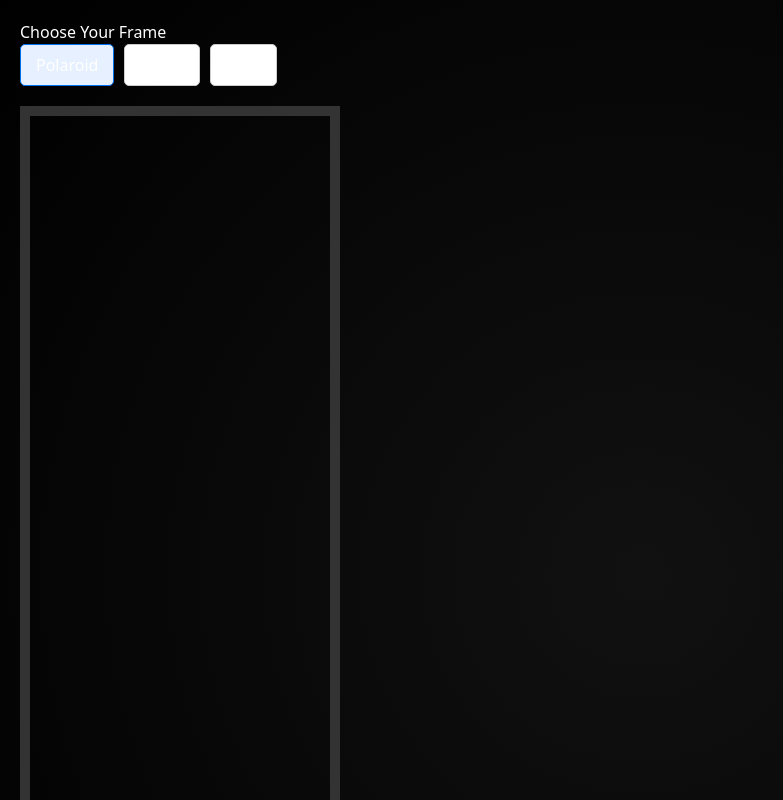
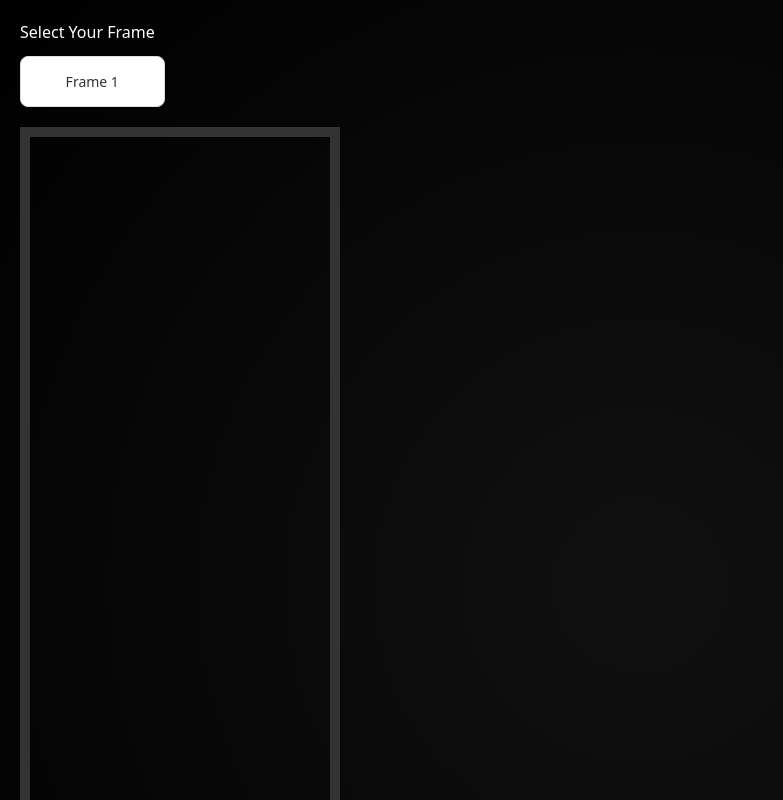
Before and after one commit to mardysonjustin/DearMemory, a Next.js app: page /frame in a window 1280 px wide. Shown: the top 800 px of the page, without its empty margins (0-783 px from the left). Built offline with nearby package versions, Linux system fonts and the light colour scheme.

Commit message:
working custom frame

```diff
--- a/pages/frame.js
+++ b/pages/frame.js
@@ -2,33 +2,43 @@ import { useEffect, useRef, useState } from "react";
 
 export default function FramePage() {
   const [photos, setPhotos] = useState([]);
-  const [frame, setFrame] = useState("polaroid");
+  const [frameName, setFrameName] = useState("");
+  const [availableFrames, setAvailableFrames] = useState([]);
   const canvasRef = useRef(null);
 
   useEffect(() => {
     const selected = JSON.parse(localStorage.getItem("selectedPhotos")) || [];
-    setPhotos(selected);
+    setPhotos(selected.slice(0, 4));
+  }, []);
+
+  useEffect(() => {
+    // load available frame names from manifest
+    fetch("/frames/manifest.json")
+      .then((res) => (res.ok ? res.json() : []))
+      .then((list) => {
+        if (Array.isArray(list)) {
+          const normalized = list.map((item) =>
+            typeof item === "string"
+              ? { name: item }
+              : {
+                  name: item.name,
+                  backgroundColor: item.backgroundColor,
+                  overlayPosition: item.overlayPosition,
+                }
+          );
+          setAvailableFrames(normalized.filter((f) => f && f.name));
+        }
+      })
+      .catch(() => {});
   }, []);
 
   useEffect(() => {
     if (photos.length === 4) {
       drawFrame();
     }
-    // eslint-disable-next-line react-hooks/exhaustive-deps
-  }, [photos, frame]);
+  }, [photos, frameName]);
 
-  function drawRoundedRect(ctx, x, y, width, height, radius) {
-    const r = Math.min(radius, width / 2, height / 2);
-    ctx.beginPath();
-    ctx.moveTo(x + r, y);
-    ctx.arcTo(x + width, y, x + width, y + height, r);
-    ctx.arcTo(x + width, y + height, x, y + height, r);
-    ctx.arcTo(x, y + height, x, y, r);
-    ctx.arcTo(x, y, x + width, y, r);
-    ctx.closePath();
-  }
-
-  const drawFrame = () => {
+  const drawFrame = async () => {
     const canvas = canvasRef.current;
     const ctx = canvas.getContext("2d");
 
@@ -37,194 +47,171 @@ export default function FramePage() {
     canvas.width = width;
     canvas.height = height;
 
-    const outerMargin = 40;
-    const innerMargin = 40;
-    const footerHeight = 220;
-    const borderRadius = 40;
-    const photoGap = 30;
-
-    const contentTop = outerMargin + innerMargin;
-    const contentBottom = height - outerMargin - innerMargin - footerHeight;
-    const availableHeight = contentBottom - contentTop;
-    const photoWidth = width - outerMargin * 2 - innerMargin * 2;
-    const photoHeight = (availableHeight - photoGap * 3) / 4;
+    // Resolve selected frame config
+    const selectedFrame = availableFrames.find((f) => f.name === frameName) || null;
+    const backgroundColor = selectedFrame?.backgroundColor || "#ffffff";
+    const overlayPosition = selectedFrame?.overlayPosition || "above"; // 'above' | 'below'
 
     ctx.clearRect(0, 0, width, height);
+    ctx.fillStyle = backgroundColor;
+    ctx.fillRect(0, 0, width, height);
 
-    ctx.save();
-    ctx.shadowColor = "rgba(0,0,0,0.2)";
-    ctx.shadowBlur = 40;
-    ctx.shadowOffsetY = 20;
+    const slots = [
+      { x: 80, y: 80, w: 840, h: 632 },
+      { x: 80, y: 743, w: 840, h: 632 },
+      { x: 80, y: 1405, w: 840, h: 632 },
+      { x: 80, y: 2068, w: 840, h: 632 },
+    ];
 
-    drawRoundedRect(ctx, outerMargin, outerMargin, width - outerMargin * 2, height - outerMargin * 2, borderRadius);
-
-    if (frame === "polaroid") {
-      ctx.fillStyle = "#ffffff";
-    } else if (frame === "wood") {
-      const grad = ctx.createLinearGradient(0, 0, width, height);
-      grad.addColorStop(0, "#6e3b1f");
-      grad.addColorStop(0.5, "#8b5a2b");
-      grad.addColorStop(1, "#c19a6b");
-      ctx.fillStyle = grad;
-    } else if (frame === "gold") {
-      const grad = ctx.createRadialGradient(width / 2, height / 2, 200, width / 2, height / 2, height / 1.2);
-      grad.addColorStop(0, "#fff3b0");
-      grad.addColorStop(0.4, "#ffd700");
-      grad.addColorStop(1, "#b8860b");
-      ctx.fillStyle = grad;
-    } else {
-      ctx.fillStyle = "#ffffff";
-    }
-    ctx.fill();
-    ctx.restore();
-
-    ctx.strokeStyle = "rgba(0,0,0,0.15)";
-    ctx.lineWidth = 18;
-    drawRoundedRect(ctx, outerMargin + 9, outerMargin + 9, width - (outerMargin + 9) * 2, height - (outerMargin + 9) * 2, borderRadius - 6);
-    ctx.stroke();
-
-    const gloss = ctx.createLinearGradient(0, outerMargin, 0, height * 0.4);
-    gloss.addColorStop(0, "rgba(255,255,255,0.22)");
-    gloss.addColorStop(1, "rgba(255,255,255,0)");
-    ctx.fillStyle = gloss;
-    drawRoundedRect(ctx, outerMargin + 6, outerMargin + 6, width - (outerMargin + 6) * 2, height * 0.35, borderRadius - 10);
-    ctx.fill();
-
-    for (let i = 0; i < 4; i++) {
-      const x = outerMargin + innerMargin;
-      const y = contentTop + i * (photoHeight + photoGap);
-
-      ctx.save();
-      drawRoundedRect(ctx, x, y, photoWidth, photoHeight, 24);
-      ctx.fillStyle = "#f2f2f2";
-      ctx.fill();
-      ctx.clip();
-
-      const src = photos[i];
-      if (src) {
+    const loadImage = (src) =>
+      new Promise((resolve, reject) => {
         const img = new Image();
         img.crossOrigin = "anonymous";
+        img.onload = () => resolve(img);
+        img.onerror = reject;
         img.src = src;
-        img.onload = () => {
+      });
+
+    const loadOverlay = () =>
+      new Promise((resolve) => {
+        if (!frameName || frameName.trim() === "") return resolve(null);
+        const overlay = new Image();
+        overlay.onload = () => resolve(overlay);
+        overlay.onerror = () => resolve(null);
+        overlay.src = `/frames/${frameName}.png`;
+      });
+
+    // begin loading overlay and photos in parallel
+    const overlayPromise = loadOverlay();
+    const imagesPromise = Promise.all(photos.map(loadImage)).catch((e) => {
+      console.error("Failed to load one or more photos", e);
+      return [];
+    });
+
+    const verticalShrink = 0.95;
+
+    const drawPhotos = (images) => {
+      images.forEach((img, i) => {
+        if (!img) return;
+        const { x, y, w, h } = slots[i];
+
+        const innerH = Math.round(h * verticalShrink);
+        const innerY = y + Math.round((h - innerH) / 2);
+
         const imageAspect = img.width / img.height;
-          const slotAspect = photoWidth / photoHeight;
+        const slotAspect = w / innerH;
         let drawW, drawH, dx, dy;
         if (imageAspect > slotAspect) {
-            // image is wider than slot
-            drawH = photoHeight;
+          drawH = innerH;
           drawW = drawH * imageAspect;
-            dx = x + (photoWidth - drawW) / 2;
-            dy = y;
+          dx = x + (w - drawW) / 2;
+          dy = innerY;
         } else {
-            // image is taller than slot
-            drawW = photoWidth;
+          drawW = w;
           drawH = drawW / imageAspect;
           dx = x;
-            dy = y + (photoHeight - drawH) / 2;
+          dy = innerY + (innerH - drawH) / 2;
         }
         ctx.save();
-          drawRoundedRect(ctx, x, y, photoWidth, photoHeight, 24);
+        ctx.beginPath();
+        ctx.rect(x, innerY, w, innerH);
         ctx.clip();
         ctx.drawImage(img, dx, dy, drawW, drawH);
         ctx.restore();
+      });
     };
-      }
-      ctx.restore();
 
-      ctx.strokeStyle = "rgba(0,0,0,0.08)";
-      ctx.lineWidth = 8;
-      drawRoundedRect(ctx, x, y, photoWidth, photoHeight, 24);
-      ctx.stroke();
+    const [overlayImg, images] = await Promise.all([overlayPromise, imagesPromise]);
+
+    if (overlayPosition === "below" && overlayImg) {
+      ctx.drawImage(overlayImg, 0, 0, width, height);
     }
 
-    const overlay = new Image();
-    overlay.src = `/frames/${frame}.png`;
-    overlay.onload = () => {
-      ctx.drawImage(overlay, 0, 0, width, height);
-      drawTitle();
-    };
-    overlay.onerror = () => {
-      drawTitle();
-    };
+    drawPhotos(images);
 
-    function drawTitle() {
-      const titleY = height - outerMargin - 80;
-      ctx.save();
-      ctx.font = "bold 84px 'Segoe UI', Arial, sans-serif";
-      ctx.textAlign = "center";
-      ctx.textBaseline = "middle";
-      ctx.shadowColor = "rgba(0,0,0,0.25)";
-      ctx.shadowBlur = 10;
-      ctx.shadowOffsetY = 4;
-
-      const textGrad = ctx.createLinearGradient(width * 0.3, titleY - 40, width * 0.7, titleY + 40);
-      if (frame === "gold") {
-        textGrad.addColorStop(0, "#fff6bf");
-        textGrad.addColorStop(0.5, "#ffd700");
-        textGrad.addColorStop(1, "#b8860b");
-      } else if (frame === "wood") {
-        textGrad.addColorStop(0, "#f7e1c6");
-        textGrad.addColorStop(1, "#8b5a2b");
-      } else {
-        textGrad.addColorStop(0, "#333");
-        textGrad.addColorStop(1, "#666");
-      }
-      ctx.fillStyle = textGrad;
-      ctx.fillText("Dear Memory", width / 2, titleY);
-
-      ctx.lineWidth = 2;
-      ctx.strokeStyle = "rgba(0,0,0,0.3)";
-      ctx.strokeText("Dear Memory", width / 2, titleY);
-      ctx.restore();
+    if (overlayPosition === "above" && overlayImg) {
+      ctx.drawImage(overlayImg, 0, 0, width, height);
     }
   };
 
   const downloadImage = () => {
     if (typeof document === "undefined") return;
     const link = document.createElement("a");
-    link.download = "framed-photo.png";
+    link.download = "dear-memory-strip.png";
     link.href = canvasRef.current.toDataURL("image/png");
     link.click();
   };
 
   return (
     <div style={{ padding: "20px" }}>
-      <h1>Choose Your Frame</h1>
+      <h1>Select Your Frame</h1>
 
-      <div className="frame-options">
-        <button onClick={() => setFrame("polaroid")} className={frame === "polaroid" ? "active" : ""}>
-          Polaroid
+      {availableFrames.length > 0 && (
+        <div className="frame-list">
+          {availableFrames.map((f, idx) => (
+            <button
+              key={f.name}
+              className={`frame-thumb ${frameName === f.name ? "active" : ""}`}
+              onClick={() => setFrameName(f.name)}
+              title={`Frame ${idx + 1}`}
+            >
+              <span className="name">{`Frame ${idx + 1}`}</span>
             </button>
-        <button onClick={() => setFrame("wood")} className={frame === "wood" ? "active" : ""}>
-          Wood
-        </button>
-        <button onClick={() => setFrame("gold")} className={frame === "gold" ? "active" : ""}>
-          Gold
-        </button>
+          ))}
         </div>
+      )}
 
-      <canvas ref={canvasRef} style={{ width: "320px", height: "960px", border: "10px solid #333", margin: "20px 0" }} />
+      <canvas
+        ref={canvasRef}
+        style={{ width: "320px", height: "960px", border: "10px solid #333", margin: "20px 0" }}
+      />
 
       <button className="download-btn" onClick={downloadImage}>
         Download
       </button>
 
       <style jsx>{`
-        .frame-options {
+        .frame-controls {
           display: flex;
-          gap: 10px;
-          margin-bottom: 20px;
+          gap: 12px;
+          align-items: center;
+          flex-wrap: wrap;
+          margin-bottom: 12px;
         }
-        button {
-          padding: 8px 15px;
+        .frame-controls input {
+          margin-left: 8px;
+          padding: 6px 10px;
           border: 1px solid #ccc;
-          background: white;
+          border-radius: 6px;
+        }
+        .hint {
+          color: #666;
+          font-size: 14px;
+        }
+        .frame-list {
+          display: grid;
+          grid-template-columns: repeat(auto-fill, minmax(140px, 1fr));
+          gap: 12px;
+          margin: 12px 0 16px;
+        }
+        .frame-thumb {
+          display: flex;
+          flex-direction: column;
+          align-items: center;
+          gap: 6px;
+          padding: 14px 10px;
+          border: 1px solid #ddd;
+          border-radius: 8px;
+          background: #fff;
           cursor: pointer;
-          border-radius: 5px;
         }
-        button.active {
+        .frame-thumb.active {
           border-color: #0070f3;
-          background: #e6f0ff;
+          box-shadow: 0 0 0 2px rgba(0, 112, 243, 0.2);
+        }
+        .frame-thumb .name {
+          font-size: 14px;
+          color: #333;
         }
         .download-btn {
           background: #0070f3;
--- a/pages/index.js
+++ b/pages/index.js
@@ -31,7 +31,7 @@ export default function Home() {
 
   return (
     <div style={{ padding: "20px" }}>
-      <h1 style={{ textAlign: "center" }}>Oblivion</h1>
+      <h1 style={{ textAlign: "center" }}>Dear Memory</h1>
       <StatusIndicator isReady={isCameraReady} />
 
       <div className="main-layout">
```
Also changed, not shown: public/frames/frame1.png (added), public/frames/manifest.json (added). Lines whose indentation alone changed are shown as unchanged.
